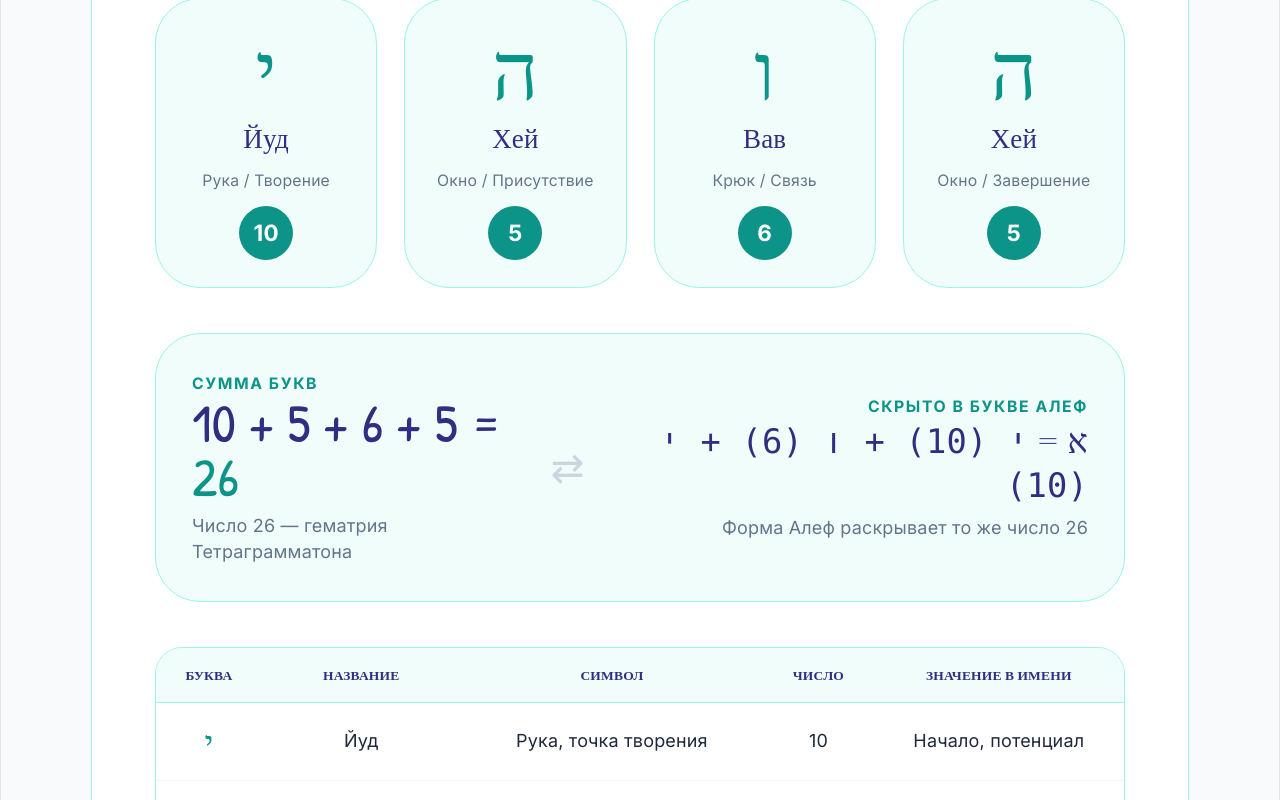
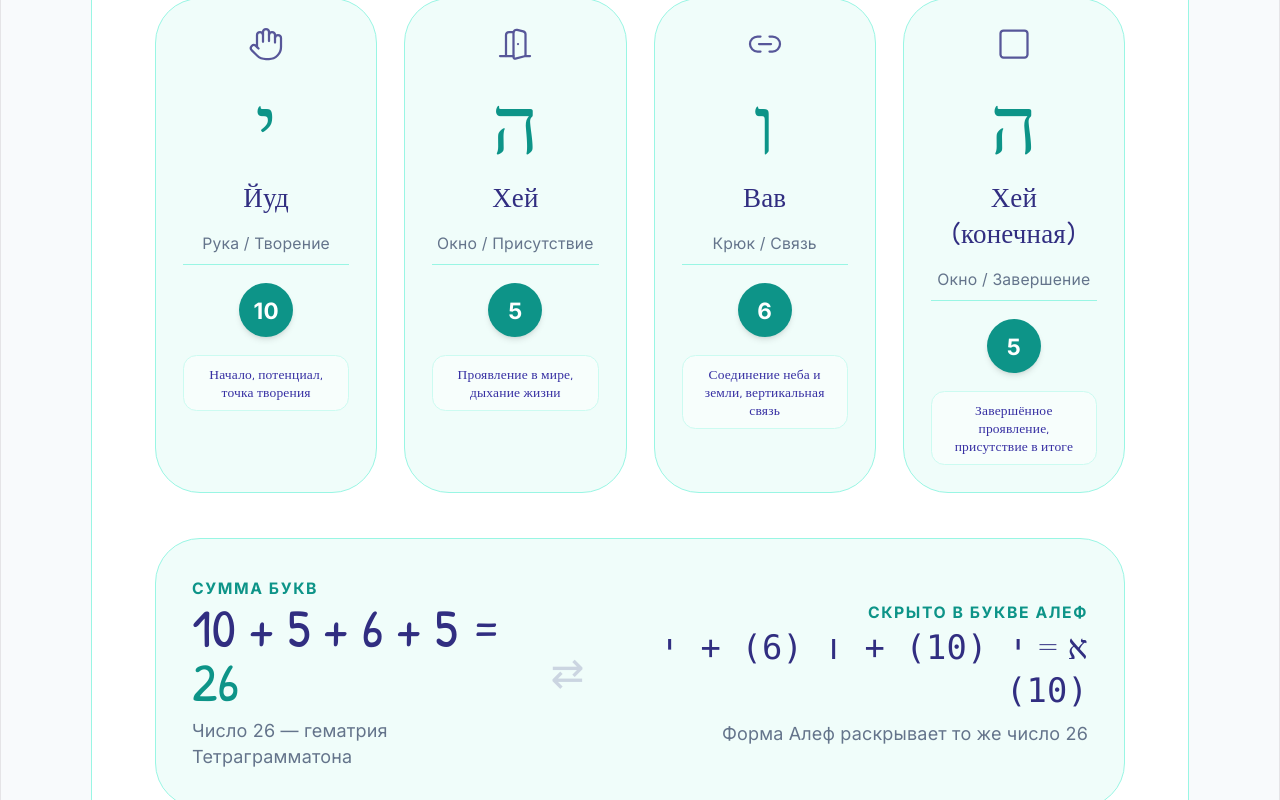
Before and after one commit to bemotte-ops/Hebrew, a React (Vite) app: page / in a window 1280 px wide. Shown: the part 9780-10580 px from the top of the page. Built offline with nearby package versions, Linux system fonts and the light colour scheme; a web font is replaced by a local one.

Commit message:
Update App.tsx

```diff
--- a/src/App.tsx
+++ b/src/App.tsx
@@ -18,7 +18,11 @@ import {
   Star,
   Landmark,
   Search,
-  FileSearch2
+  FileSearch2,
+  Hand,
+  DoorOpen,
+  Link2,
+  Square
 } from 'lucide-react';
 
 interface Letter {
@@ -591,20 +595,68 @@ const App: React.FC = () => {
             {/* Four Squares Visualization */}
             <div className="grid grid-cols-1 md:grid-cols-4 gap-6">
               {[
-                { letter: 'י', name: 'Йуд', meaning: 'Рука / Творение', number: 10, icon: '🤚' },
-                { letter: 'ה', name: 'Хей', meaning: 'Окно / Присутствие', number: 5, icon: '🪟' },
-                { letter: 'ו', name: 'Вав', meaning: 'Крюк / Связь', number: 6, icon: '🔗' },
-                { letter: 'ה', name: 'Хей', meaning: 'Окно / Завершение', number: 5, icon: '🪟' },
-              ].map((item, idx) => (
-                <div key={idx} className="bg-teal-50 p-6 rounded-[2.5rem] border border-teal-200 text-center space-y-3 hover:shadow-lg transition">
-                  <div className="text-7xl font-serif text-teal-600">{item.letter}</div>
-                  <div className="text-2xl font-patrick text-indigo-900">{item.name}</div>
-                  <div className="text-sm text-slate-500">{item.meaning}</div>
-                  <div className="w-12 h-12 mx-auto bg-teal-600 text-white rounded-full flex items-center justify-center text-xl font-bold">
-                    {item.number}
+                {
+                  letter: 'י',
+                  name: 'Йуд',
+                  meaning: 'Рука / Творение',
+                  number: 10,
+                  icon: Hand,
+                  value: 'Начало, потенциал, точка творения'
+                },
+                {
+                  letter: 'ה',
+                  name: 'Хей',
+                  meaning: 'Окно / Присутствие',
+                  number: 5,
+                  icon: DoorOpen,
+                  value: 'Проявление в мире, дыхание жизни'
+                },
+                {
+                  letter: 'ו',
+                  name: 'Вав',
+                  meaning: 'Крюк / Связь',
+                  number: 6,
+                  icon: Link2,
+                  value: 'Соединение неба и земли, вертикальная связь'
+                },
+                {
+                  letter: 'ה',
+                  name: 'Хей (конечная)',
+                  meaning: 'Окно / Завершение',
+                  number: 5,
+                  icon: Square,
+                  value: 'Завершённое проявление, присутствие в итоге'
+                },
+              ].map((item, idx) => {
+                const IconComponent = item.icon;
+                return (
+                  <div key={idx} className="bg-teal-50 p-6 rounded-[2.5rem] border border-teal-200 text-center space-y-4 hover:shadow-lg transition group">
+                    {/* Иконка сверху — indigo-900 */}
+                    <div className="flex justify-center">
+                      <IconComponent className="text-indigo-900 w-8 h-8 opacity-80 group-hover:opacity-100 transition-opacity" strokeWidth={1.5} />
+                    </div>
+
+                    {/* Буква — крупно */}
+                    <div className="text-7xl font-serif text-teal-600">{item.letter}</div>
+
+                    {/* Название буквы */}
+                    <div className="text-2xl font-patrick text-indigo-900">{item.name}</div>
+
+                    {/* Символическое значение (кратко) */}
+                    <div className="text-sm text-slate-500 border-b border-teal-200 pb-2">{item.meaning}</div>
+
+                    {/* Числовое значение в круге */}
+                    <div className="w-12 h-12 mx-auto bg-teal-600 text-white rounded-full flex items-center justify-center text-xl font-bold shadow-md">
+                      {item.number}
+                    </div>
+
+                    {/* Значение в имени Тетраграмматона — НОВОЕ */}
+                    <div className="text-xs font-patrick text-indigo-800 bg-white/50 p-2 rounded-xl border border-teal-100 mt-2">
+                      {item.value}
+                    </div>
                   </div>
-                </div>
-              ))}
+                );
+              })}
             </div>
 
             {/* Total 26 + Алеф connection */}
@@ -620,27 +672,6 @@ const App: React.FC = () => {
                 <div className="text-3xl font-serif text-indigo-900">א = <span className="font-mono">י (10) + ו (6) + י (10)</span></div>
                 <p className="text-slate-500 mt-2">Форма Алеф раскрывает то же число 26</p>
               </div>
-            </div>
-
-            {/* Table with details */}
-            <div className="overflow-x-auto rounded-3xl border border-teal-200">
-              <table className="w-full text-center">
-                <thead className="bg-teal-50 border-b border-teal-200">
-                  <tr>
-                    <th className="px-6 py-4 text-indigo-900 font-patrick uppercase text-xs">Буква</th>
-                    <th className="px-6 py-4 text-indigo-900 font-patrick uppercase text-xs">Название</th>
-                    <th className="px-6 py-4 text-indigo-900 font-patrick uppercase text-xs">Символ</th>
-                    <th className="px-6 py-4 text-indigo-900 font-patrick uppercase text-xs">Число</th>
-                    <th className="px-6 py-4 text-indigo-900 font-patrick uppercase text-xs">Значение в Имени</th>
-                  </tr>
-                </thead>
-                <tbody className="divide-y divide-slate-100">
-                  <tr><td className="px-6 py-4 text-3xl font-serif text-teal-600">י</td><td className="px-6 py-4">Йуд</td><td className="px-6 py-4">Рука, точка творения</td><td className="px-6 py-4">10</td><td className="px-6 py-4">Начало, потенциал</td></tr>
-                  <tr><td className="px-6 py-4 text-3xl font-serif text-teal-600">ה</td><td className="px-6 py-4">Хей</td><td className="px-6 py-4">Окно, дыхание</td><td className="px-6 py-4">5</td><td className="px-6 py-4">Проявление в мире</td></tr>
-                  <tr><td className="px-6 py-4 text-3xl font-serif text-teal-600">ו</td><td className="px-6 py-4">Вав</td><td className="px-6 py-4">Крюк, соединение</td><td className="px-6 py-4">6</td><td className="px-6 py-4">Связь неба и земли</td></tr>
-                  <tr><td className="px-6 py-4 text-3xl font-serif text-teal-600">ה</td><td className="px-6 py-4">Хей (конечная)</td><td className="px-6 py-4">Завершённое проявление</td><td className="px-6 py-4">5</td><td className="px-6 py-4">Присутствие в итоге</td></tr>
-                </tbody>
-              </table>
             </div>
 
             {/* Timeline: История использования */}
```
